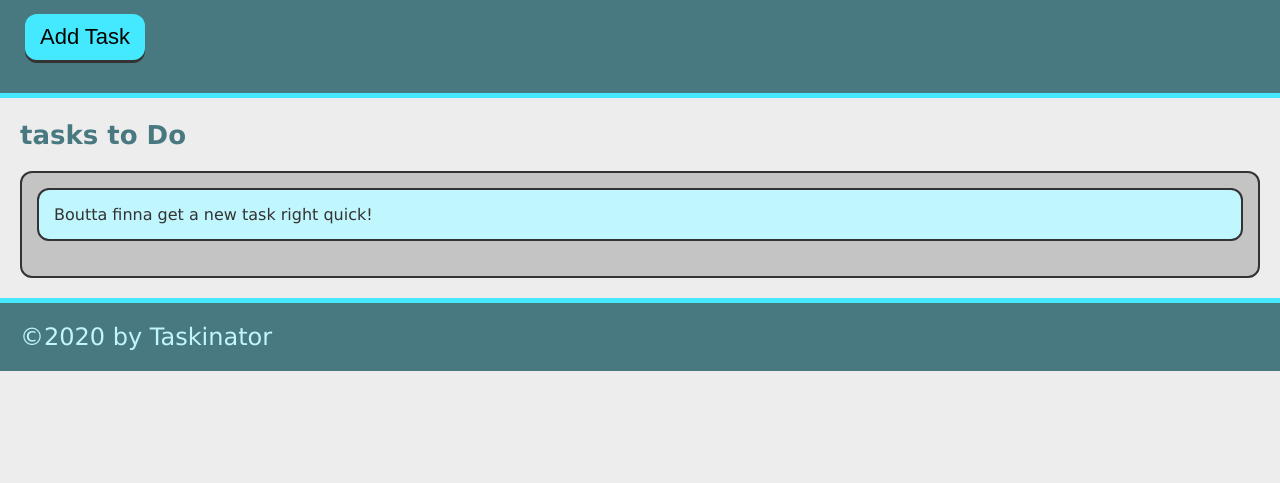
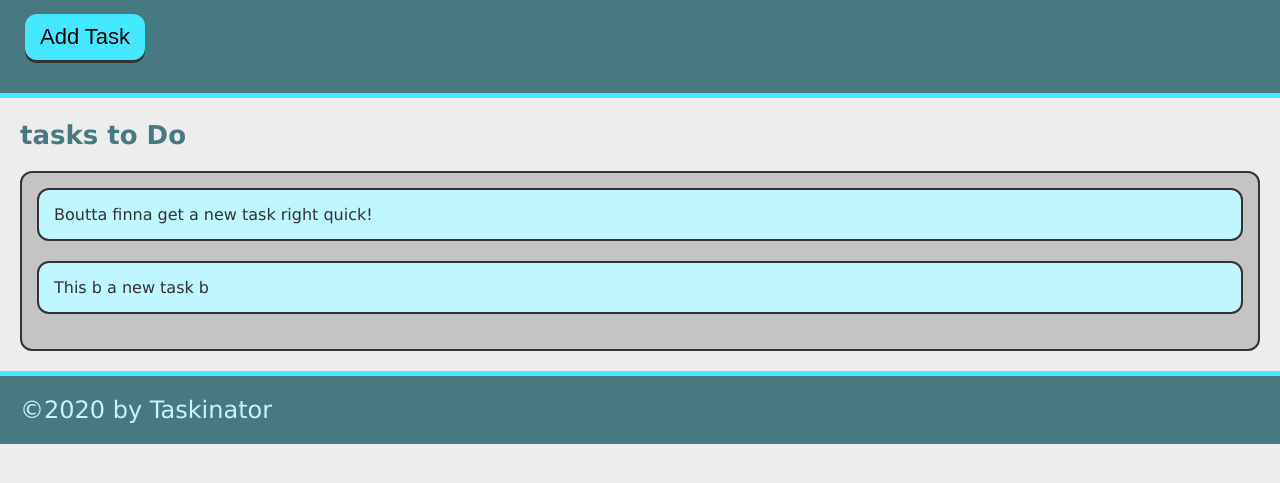
Before and after one commit to RussellShea/Taskinator, a plain HTML site: page index.html in a window 1280 px wide. Both pictures are taken after a click on the button "Add Task". Shown: the part 115-598 px from the top of the page. Drawn offline with Linux system fonts and the light colour scheme.

Commit message:
add ability to add task

```diff
--- a/assets/js/script.js
+++ b/assets/js/script.js
@@ -0,0 +1,11 @@
+var buttonEl = document.querySelector("#save-task");
+var tasksToDoEl = document.querySelector("#tasks-to-do");
+
+var createTaskHandler = function() {
+  var listItemEl = document.createElement("li");
+  listItemEl.className = "task-item";
+  listItemEl.textContent = "This b a new task b";
+  tasksToDoEl.appendChild(listItemEl);
+};
+
+buttonEl.addEventListener("click", createTaskHandler);
--- a/index.html
+++ b/index.html
@@ -12,14 +12,14 @@
   <header>
     <h1 class="page-title">Taskinator</h1>
       <p>CLick the button below to add a new task!</p>
-        <button class="btn">Add Task</button>
+        <button class="btn" id="save-task">Add Task</button>
   </header>
 
 
   <main>
     <section class ="task-list-wrapper">
       <h2 class="list-title">tasks to Do</h2>
-        <ul class="task-list">
+        <ul class="task-list" id="tasks-to-do">
           <li class="task-item">Boutta finna get a new task right quick!</li>
         </ul>
     </section>
```
